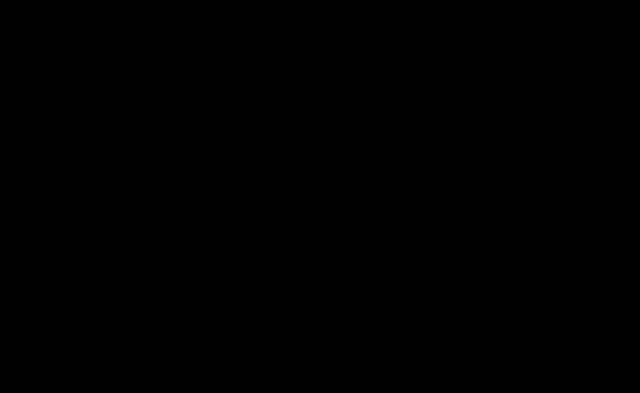
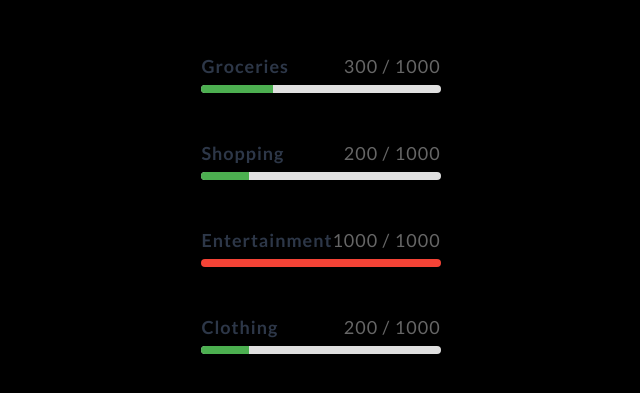
Before and after one commit to mariamaju/FINApp-frontend, a React (Create React App) app: page /spending in a window 1280 px wide. Shown: the part 181-574 px from the top of the page, without its empty margins (319-959 px from the left). Built offline with nearby package versions, Linux system fonts and the light colour scheme.

Commit message:
31 night

```diff
--- a/src/components/Dashboard.js
+++ b/src/components/Dashboard.js
@@ -20,6 +20,7 @@
   FaBullseye,
 } from "react-icons/fa";
 import { IoMdTrendingUp } from "react-icons/io";
+import Chatbot from "./chatbot";
 
 const data = [
   { name: "Grocery", value: 400 },
@@ -175,6 +176,7 @@
           </ul>
         </div>
       </main>
+      <Chatbot/>
     </div>
   );
 };
--- /dev/null
+++ b/src/components/Spending.css
@@ -0,0 +1,69 @@
+.spending-container {
+    display: flex;
+    flex-direction: column;
+    gap: 20px;
+    width: 100%;
+    max-width: 400px;
+    margin: auto;
+    padding: 20px;
+}
+
+.spending-item {
+    display: flex;
+    flex-direction: column;
+    gap: 8px;
+}
+
+.spending-header {
+    display: flex;
+    justify-content: space-between;
+    font-size: 18px;
+    font-weight: bold;
+    color: #333;
+}
+
+.category-name {
+    font-weight: bold;
+}
+
+.amount {
+    font-weight: normal;
+    color: #666;
+}
+
+.progress-bar-container {
+    height: 8px;
+    background-color: #e0e0e0;
+    border-radius: 4px;
+    overflow: hidden;
+    position: relative;
+    cursor: pointer; /* Makes it clear it's clickable */
+}
+
+.progress-bar {
+    height: 100%;
+    background-color: #4CAF50; /* Green (or any color you prefer) */
+    transition: width 0.3s ease;
+}
+
+/* Style for when the amount exceeds max (optional) */
+.progress-bar.over-limit {
+    background-color: #f44336; /* Red */
+}
+
+/* Remaining amount styling */
+.remaining-amount {
+    font-size: 14px;
+    color: #666;
+    text-align: right;
+    margin-top: 4px;
+    opacity: 0;
+    transform: translateY(-5px);
+    transition: opacity 0.3s ease, transform 0.3s ease;
+}
+
+/* Animation when remaining amount is visible */
+.remaining-amount.visible {
+    opacity: 1;
+    transform: translateY(0);
+}
--- a/src/components/Spending.js
+++ b/src/components/Spending.js
@@ -1,72 +1,70 @@
-import React, { useEffect, useState } from "react";
-import axios from "axios";
+import React, { useState } from "react";
+import "./Spending.css"; // Make sure this path matches your file structure
 
-const ExpenseTracker = ({ userId }) => {
-  const [user, setUser] = useState(null);
-  const [loading, setLoading] = useState(true);
-  const [error, setError] = useState(null);
+const spendingData = [
+    { category: "Groceries", amount: 300, max: 1000 },
+    { category: "Shopping", amount: 200, max: 1000 },
+    { category: "Entertainment", amount: 1000, max: 1000 },
+    { category: "Clothing", amount: 200, max: 1000 },
+];
 
-  useEffect(() => {
-    const fetchUserData = async () => {
-      try {
-        const response = await axios.get(`http://localhost:3000/api/users/${userId}`);
-        setUser(response.data);
-      } catch (err) {
-        console.error("Error fetching user data:", err);
-        setError("Failed to fetch data. Please try again.");
-      } finally {
-        setLoading(false);
-      }
+const Spending = () => {
+    const [visibleIndex, setVisibleIndex] = useState(null);
+
+    const handleClick = (index) => {
+        setVisibleIndex(visibleIndex === index ? null : index);
     };
 
-    if (userId) fetchUserData();
-  }, [userId]);
+    return (
+        <div className="spending-container">
+            {spendingData.map((item, index) => (
+                <div key={index} className="spending-item">
+                    {/* Category Name & Amount */}
+                    <div className="spending-header">
+                        <span className="category-name">{item.category}</span>
+                        <span className="amount">
+                            {item.amount} / {item.max}
+                        </span>
+                    </div>
 
-  if (loading) return <div>Loading...</div>;
-  if (error) return <div style={{ color: "red" }}>{error}</div>;
-  if (!user) return <div>No user data found</div>;
-
-  return (
-    <div style={{ maxWidth: "800px", margin: "0 auto", padding: "20px", border: "1px solid #ddd" }}>
-      <h2>Expense Tracker</h2>
-      <p>Annual Income: ${user.annualIncome || 0}</p>
-      <div>
-        <h3>Expense Breakdown</h3>
-        {user.expenses && user.expenses.length > 0 ? (
-          user.expenses.map((expense, index) => {
-            const remaining = expense.categoryLimit - expense.amountSpent;
-            const progress = (expense.amountSpent / expense.categoryLimit) * 100;
-
-            return (
-              <div key={index} style={{ marginBottom: "20px" }}>
-                <h4>{expense.category}</h4>
-                <p>Amount Spent: ${expense.amountSpent}</p>
-                <p>Category Limit: ${expense.categoryLimit}</p>
-                <p>Remaining Budget: ${remaining}</p>
-
-                {/* Progress Bar */}
-                <div style={{ height: "10px", background: "#ddd" }}>
+                    {/* Progress Bar (Clickable) */}
                     <div
+                        className="progress-bar-container"
+                        onClick={() => handleClick(index)}
+                        role="button"
+                        tabIndex={0}
+                        aria-label={`Toggle remaining amount for ${item.category}`}
+                        onKeyDown={(e) => {
+                            if (e.key === "Enter" || e.key === " ") {
+                                handleClick(index);
+                            }
+                        }}
+                    >
+                        <div
+                            className={`progress-bar ${
+                                item.amount >= item.max ? "over-limit" : ""
+                            }`}
                             style={{
-                      width: `${Math.min(progress, 100)}%`,
-                      background: progress > 100 ? "red" : "#4caf50",
-                      height: "100%",
-                      transition: "width 0.5s",
+                                width: `${Math.min(
+                                    (item.amount / item.max) * 100,
+                                    100
+                                )}%`,
                             }}
                         ></div>
                     </div>
 
-                {/* Warning if budget exceeded */}
-                {remaining <= 0 && <p style={{ color: "red" }}>Category limit exceeded!</p>}
+                    {/* Remaining Amount (Animated on toggle) */}
+                    <div
+                        className={`remaining-amount ${
+                            visibleIndex === index ? "visible" : ""
+                        }`}
+                    >
+                        Remaining: Rs. {Math.max(item.max - item.amount, 0)}
                     </div>
-            );
-          })
-        ) : (
-          <p>No expenses recorded.</p>
-        )}
                 </div>
+            ))}
         </div>
     );
 };
 
-export default ExpenseTracker;
+export default Spending;
```
Lines whose indentation alone changed are shown as unchanged.
